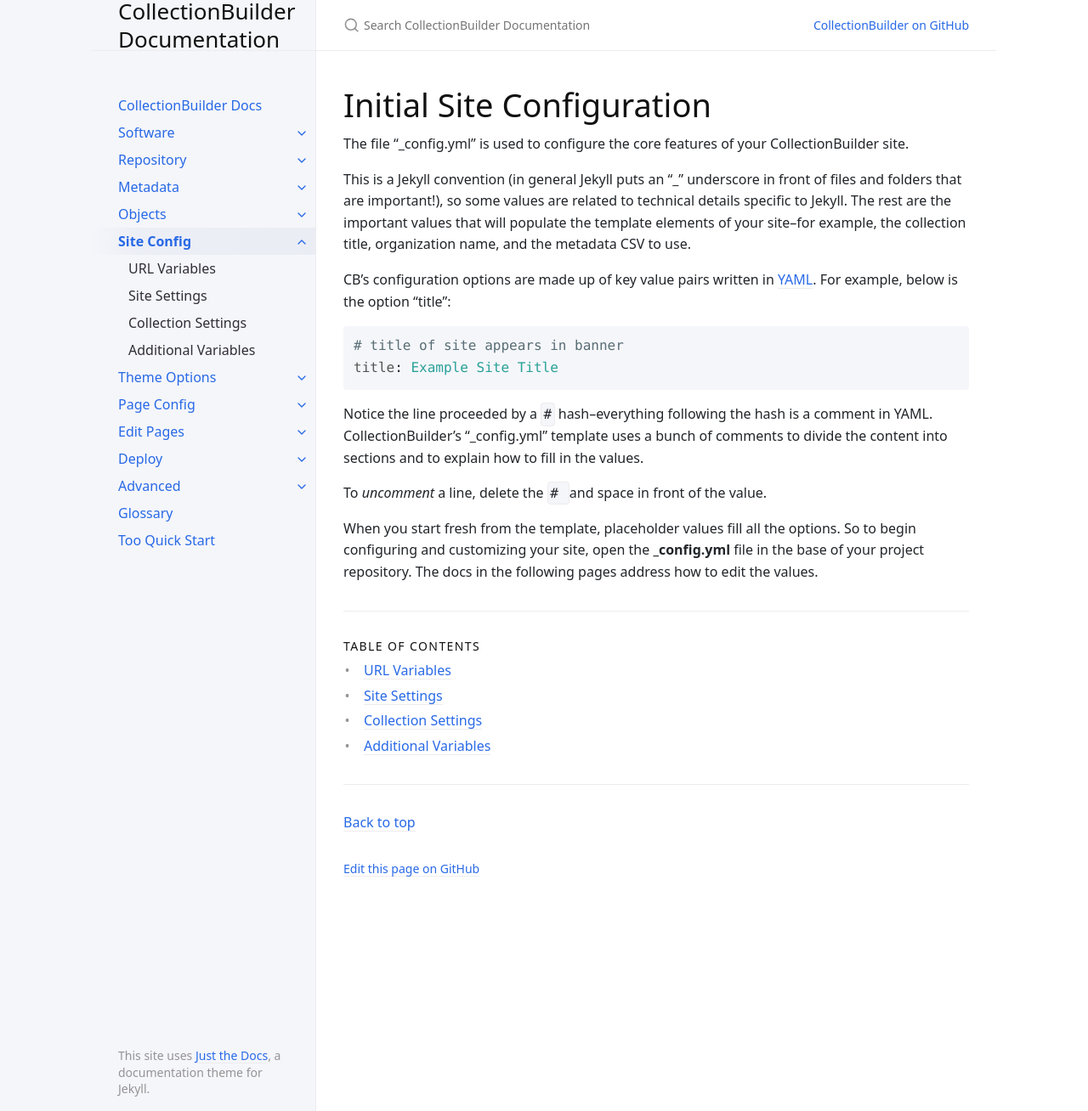
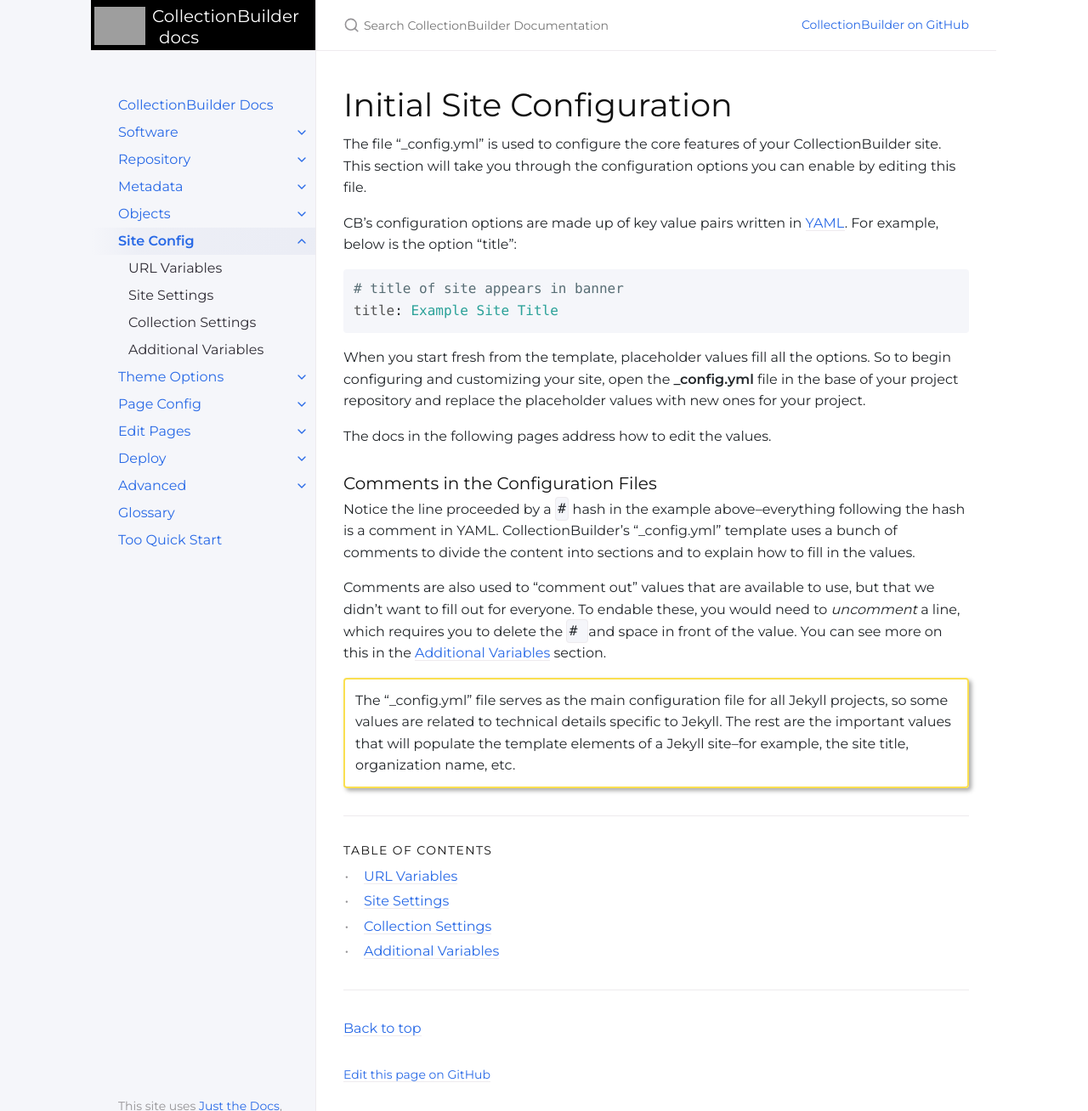
Before and after one commit to CollectionBuilder/cb-docs, a Jekyll site: the page built from docs/config/index.md, in a window 1280 px wide and 1308 px high. Shown: the whole window at 85% size. Built offline with Jekyll 4.4.1, drawn with Linux system fonts in a browser that asks for light colours.

Commit message:
header + some styling + some editing of content

````diff
--- a/_includes/head_custom.html
+++ b/_includes/head_custom.html
@@ -0,0 +1 @@
+<link href="https://fonts.googleapis.com/css?family=Montserrat|Montserrat:600&display=swap" rel="stylesheet">
--- a/_layouts/default.html
+++ b/_layouts/default.html
@@ -6,47 +6,105 @@ layout: table_wrappers
 
 <html lang="{{ site.lang | default: 'en-US' }}">
 {% include head.html %}
+
 <body>
+
   <svg xmlns="http://www.w3.org/2000/svg" style="display: none;">
     <symbol id="svg-link" viewBox="0 0 24 24">
       <title>Link</title>
-      <svg xmlns="http://www.w3.org/2000/svg" width="24" height="24" viewBox="0 0 24 24" fill="none" stroke="currentColor" stroke-width="2" stroke-linecap="round" stroke-linejoin="round" class="feather feather-link">
-        <path d="M10 13a5 5 0 0 0 7.54.54l3-3a5 5 0 0 0-7.07-7.07l-1.72 1.71"></path><path d="M14 11a5 5 0 0 0-7.54-.54l-3 3a5 5 0 0 0 7.07 7.07l1.71-1.71"></path>
+      <svg xmlns="http://www.w3.org/2000/svg" width="24" height="24" viewBox="0 0 24 24" fill="none"
+        stroke="currentColor" stroke-width="2" stroke-linecap="round" stroke-linejoin="round"
+        class="feather feather-link">
+        <path d="M10 13a5 5 0 0 0 7.54.54l3-3a5 5 0 0 0-7.07-7.07l-1.72 1.71"></path>
+        <path d="M14 11a5 5 0 0 0-7.54-.54l-3 3a5 5 0 0 0 7.07 7.07l1.71-1.71"></path>
       </svg>
     </symbol>
     <symbol id="svg-search" viewBox="0 0 24 24">
       <title>Search</title>
-      <svg xmlns="http://www.w3.org/2000/svg" width="24" height="24" viewBox="0 0 24 24" fill="none" stroke="currentColor" stroke-width="2" stroke-linecap="round" stroke-linejoin="round" class="feather feather-search">
-        <circle cx="11" cy="11" r="8"></circle><line x1="21" y1="21" x2="16.65" y2="16.65"></line>
+      <svg xmlns="http://www.w3.org/2000/svg" width="24" height="24" viewBox="0 0 24 24" fill="none"
+        stroke="currentColor" stroke-width="2" stroke-linecap="round" stroke-linejoin="round"
+        class="feather feather-search">
+        <circle cx="11" cy="11" r="8"></circle>
+        <line x1="21" y1="21" x2="16.65" y2="16.65"></line>
       </svg>
     </symbol>
     <symbol id="svg-menu" viewBox="0 0 24 24">
       <title>Menu</title>
-      <svg xmlns="http://www.w3.org/2000/svg" width="24" height="24" viewBox="0 0 24 24" fill="none" stroke="currentColor" stroke-width="2" stroke-linecap="round" stroke-linejoin="round" class="feather feather-menu">
-        <line x1="3" y1="12" x2="21" y2="12"></line><line x1="3" y1="6" x2="21" y2="6"></line><line x1="3" y1="18" x2="21" y2="18"></line>
+      <svg xmlns="http://www.w3.org/2000/svg" width="24" height="24" viewBox="0 0 24 24" fill="none"
+        stroke="currentColor" stroke-width="2" stroke-linecap="round" stroke-linejoin="round"
+        class="feather feather-menu">
+        <line x1="3" y1="12" x2="21" y2="12"></line>
+        <line x1="3" y1="6" x2="21" y2="6"></line>
+        <line x1="3" y1="18" x2="21" y2="18"></line>
       </svg>
     </symbol>
     <symbol id="svg-arrow-right" viewBox="0 0 24 24">
       <title>Expand</title>
-      <svg xmlns="http://www.w3.org/2000/svg" width="24" height="24" viewBox="0 0 24 24" fill="none" stroke="currentColor" stroke-width="2" stroke-linecap="round" stroke-linejoin="round" class="feather feather-chevron-right">
+      <svg xmlns="http://www.w3.org/2000/svg" width="24" height="24" viewBox="0 0 24 24" fill="none"
+        stroke="currentColor" stroke-width="2" stroke-linecap="round" stroke-linejoin="round"
+        class="feather feather-chevron-right">
         <polyline points="9 18 15 12 9 6"></polyline>
       </svg>
     </symbol>
     <symbol id="svg-doc" viewBox="0 0 24 24">
       <title>Document</title>
-      <svg xmlns="http://www.w3.org/2000/svg" width="24" height="24" viewBox="0 0 24 24" fill="none" stroke="currentColor" stroke-width="2" stroke-linecap="round" stroke-linejoin="round" class="feather feather-file">
-        <path d="M13 2H6a2 2 0 0 0-2 2v16a2 2 0 0 0 2 2h12a2 2 0 0 0 2-2V9z"></path><polyline points="13 2 13 9 20 9"></polyline>
+      <svg xmlns="http://www.w3.org/2000/svg" width="24" height="24" viewBox="0 0 24 24" fill="none"
+        stroke="currentColor" stroke-width="2" stroke-linecap="round" stroke-linejoin="round"
+        class="feather feather-file">
+        <path d="M13 2H6a2 2 0 0 0-2 2v16a2 2 0 0 0 2 2h12a2 2 0 0 0 2-2V9z"></path>
+        <polyline points="13 2 13 9 20 9"></polyline>
       </svg>
     </symbol>
   </svg>
-
   <div class="side-bar">
-    <div class="site-header">
-      <a href="{{ '/' | absolute_url }}" class="site-title lh-tight">{% include title.html %}</a>
+    <div class="site-header" style="background: black;">
+      <a class="text-white" href="https://collectionbuilder.github.io/" style="color:white; width: 25%; text-align:right">
+        <img class="pt-2" src="https://collectionbuilder.github.io/images/logo/cb-logo-solid-vgold-transparent.png"
+          style="height:53px">
+      </a>
+      <h3 class="v-align-middle ml-2 pt-5" style="width:75%"><a class="text-white" href="https://collectionbuilder.github.io/" style="color:white">
+        CollectionBuilder<br/>
+        <span class="ml-2">docs</span>
+      </a></h3>
       <a href="#" id="menu-button" class="site-button">
-        <svg viewBox="0 0 24 24" class="icon"><use xlink:href="#svg-menu"></use></svg>
+        <svg viewBox="0 0 24 24" class="icon">
+          <use xlink:href="#svg-menu"></use>
+        </svg>
       </a>
     </div>
+  </div>
+  <div class="main" id="top">
+    <div id="main-header" class="main-header" >
+      {% if site.search_enabled != false %}
+      <div class="search" style="position:fixed;top:0;z-index:1000">
+        <div class="search-input-wrap">
+          <input type="text" id="search-input" class="search-input" tabindex="0" placeholder="Search {{ site.title }}"
+            aria-label="Search {{ site.title }}" autocomplete="off">
+          <label for="search-input" class="search-label"><svg viewBox="0 0 24 24" class="search-icon">
+              <use xlink:href="#svg-search"></use>
+            </svg></label>
+        </div>
+        <div id="search-results" class="search-results"></div>
+      </div>
+      {% endif %}
+      {% include header_custom.html %}
+      {% if site.aux_links %}
+      <nav aria-label="Auxiliary" class="aux-nav">
+        <ul class="aux-nav-list">
+          {% for link in site.aux_links %}
+          <li class="aux-nav-list-item">
+            <a href="{{ link.last }}" class="site-button" {% if site.aux_links_new_tab %} target="_blank"
+              rel="noopener noreferrer" {% endif %}>
+              {{ link.first }}
+            </a>
+          </li>
+          {% endfor %}
+        </ul>
+      </nav>
+      {% endif %}
+    </div>
+  </div>
+  <div class="side-bar">
     <nav role="navigation" aria-label="Main" id="site-nav" class="site-nav">
       {% if site.just_the_docs.collections %}
       {% assign collections_size = site.just_the_docs.collections | size %}
@@ -66,39 +124,11 @@ layout: table_wrappers
       {% endif %}
     </nav>
     <footer class="site-footer">
-      This site uses <a href="https://github.com/pmarsceill/just-the-docs">Just the Docs</a>, a documentation theme for Jekyll.
+      This site uses <a href="https://github.com/pmarsceill/just-the-docs">Just the Docs</a>, a documentation theme for
+      Jekyll.
     </footer>
   </div>
   <div class="main" id="top">
-    <div id="main-header" class="main-header">
-      {% if site.search_enabled != false %}
-        <div class="search">
-          <div class="search-input-wrap">
-            <input type="text" id="search-input" class="search-input" tabindex="0" placeholder="Search {{ site.title }}" aria-label="Search {{ site.title }}" autocomplete="off">
-            <label for="search-input" class="search-label"><svg viewBox="0 0 24 24" class="search-icon"><use xlink:href="#svg-search"></use></svg></label>
-          </div>
-          <div id="search-results" class="search-results"></div>
-        </div>
-      {% endif %}
-      {% include header_custom.html %}
-      {% if site.aux_links %}
-        <nav aria-label="Auxiliary" class="aux-nav">
-          <ul class="aux-nav-list">
-            {% for link in site.aux_links %}
-              <li class="aux-nav-list-item">
-                <a href="{{ link.last }}" class="site-button"
-                  {% if site.aux_links_new_tab %}
-                  target="_blank" rel="noopener noreferrer"
-                  {% endif %}
-                >
-                  {{ link.first }}
-                </a>
-              </li>
-            {% endfor %}
-          </ul>
-        </nav>
-      {% endif %}
-    </div>
     <div id="main-content-wrap" class="main-content-wrap">
       {% unless page.url == "/" %}
       {% if page.parent %}
@@ -132,7 +162,10 @@ layout: table_wrappers
       {% endunless %}
       <div id="main-content" class="main-content" role="main">
         {% if site.heading_anchors != false %}
-          {% include vendor/anchor_headings.html html=content beforeHeading="true" anchorBody="<svg viewBox=\"0 0 16 16\" aria-hidden=\"true\"><use xlink:href=\"#svg-link\"></use></svg>" anchorClass="anchor-heading" anchorAttrs="aria-labelledby=\"%html_id%\"" %}
+        {% include vendor/anchor_headings.html html=content beforeHeading="true" anchorBody="<svg viewBox=\"0 0 16 16\"
+          aria-hidden=\"true\">
+          <use xlink:href=\"#svg-link\"></use>
+        </svg>" anchorClass="anchor-heading" anchorAttrs="aria-labelledby=\"%html_id%\"" %}
         {% else %}
         {{ content }}
         {% endif %}
@@ -166,7 +200,8 @@ layout: table_wrappers
           <div class="d-flex mt-2">
             {% if site.last_edit_timestamp and site.last_edit_time_format and page.last_modified_date %}
             <p class="text-small text-grey-dk-000 mb-0 mr-2">
-                    Page last modified: <span class="d-inline-block">{{ page.last_modified_date | date: site.last_edit_time_format }}</span>.
+              Page last modified: <span class="d-inline-block">{{ page.last_modified_date | date:
+                site.last_edit_time_format }}</span>.
             </p>
             {% endif %}
             {% if
@@ -177,7 +212,8 @@ layout: table_wrappers
             site.gh_edit_view_mode
             %}
             <p class="text-small text-grey-dk-000 mb-0">
-                    <a href="{{ site.gh_edit_repository }}/{{ site.gh_edit_view_mode }}/{{ site.gh_edit_branch }}{% if site.gh_edit_source %}/{{ site.gh_edit_source }}{% endif %}/{{ page.path }}" id="edit-this-page">{{ site.gh_edit_link_text }}</a>
+              <a href="{{ site.gh_edit_repository }}/{{ site.gh_edit_view_mode }}/{{ site.gh_edit_branch }}{% if site.gh_edit_source %}/{{ site.gh_edit_source }}{% endif %}/{{ page.path }}"
+                id="edit-this-page">{{ site.gh_edit_link_text }}</a>
             </p>
             {% endif %}
           </div>
@@ -191,7 +227,9 @@ layout: table_wrappers
     {% if site.search_enabled != false %}
     {% if site.search.button %}
     <a href="#" id="search-button" class="search-button">
-          <svg viewBox="0 0 24 24" class="icon"><use xlink:href="#svg-search"></use></svg>
+      <svg viewBox="0 0 24 24" class="icon">
+        <use xlink:href="#svg-search"></use>
+      </svg>
     </a>
     {% endif %}
 
@@ -199,4 +237,5 @@ layout: table_wrappers
     {% endif %}
   </div>
 </body>
+
 </html>
--- a/_sass/support/_variables.scss
+++ b/_sass/support/_variables.scss
@@ -2,7 +2,7 @@
 // Typography
 //
 
-$body-font-family: system-ui, -apple-system, BlinkMacSystemFont, "Segoe UI",
+$body-font-family: "Montserrat", system-ui, -apple-system, BlinkMacSystemFont, "Segoe UI",
   Roboto, "Helvetica Neue", Arial, sans-serif !default;
 $mono-font-family: "SFMono-Regular", Menlo, Consolas, Monospace !default;
 $root-font-size: 16px !default; // Base font-size for rems
--- a/docs/config/index.md
+++ b/docs/config/index.md
@@ -6,24 +6,26 @@ nav_order: 4
 
 # Initial Site Configuration
 
-The file "_config.yml" is used to configure the core features of your CollectionBuilder site.
+The file "_config.yml" is used to configure the core features of your CollectionBuilder site. This section will take you through the configuration options you can enable by editing this file.
 
-This is a Jekyll convention (in general Jekyll puts an "_" underscore in front of files and folders that are important!), so some values are related to technical details specific to Jekyll.
-The rest are the important values that will populate the template elements of your site--for example, the collection title, organization name, and the metadata CSV to use.
-
-CB's configuration options are made up of key value pairs written in [YAML]({{ '/docs/glossary/#yaml' | relative_url }}).
-For example, below is the option "title":
+CB's configuration options are made up of key value pairs written in [YAML]({{ '/docs/glossary/#yaml' | relative_url }}). For example, below is the option "title":
 
 ```yaml
 # title of site appears in banner
 title: Example Site Title
 ```
 
-Notice the line proceeded by a `#` hash--everything following the hash is a comment in YAML.
+When you start fresh from the template, placeholder values fill all the options.
+So to begin configuring and customizing your site, open the **_config.yml** file in the base of your project repository and replace the placeholder values with new ones for your project.
+
+The docs in the following pages address how to edit the values.
+
+### Comments in the Configuration Files
+
+Notice the line proceeded by a `#` hash in the example above--everything following the hash is a comment in YAML.
 CollectionBuilder's "_config.yml" template uses a bunch of comments to divide the content into sections and to explain how to fill in the values.
 
-To *uncomment* a line, delete the `# ` and space in front of the value.
+Comments are also used to "comment out" values that are available to use, but that we didn't want to fill out for everyone. To endable these, you would need to *uncomment* a line, which requires you to delete the `# ` and space in front of the value. You can see more on this in the [Additional Variables](additional/) section.
 
-When you start fresh from the template, placeholder values fill all the options.
-So to begin configuring and customizing your site, open the **_config.yml** file in the base of your project repository.
-The docs in the following pages address how to edit the values.
+{:.alert .alert-yellow .mt-4}
+The "_config.yml" file serves as the main configuration file for all Jekyll projects, so some values are related to technical details specific to Jekyll. The rest are the important values that will populate the template elements of a Jekyll site--for example, the site title, organization name, etc.
````
Also changed, not shown: other parts of _layouts/default.html (+2 -1 lines), index.md (+1 -5 lines). Lines whose indentation alone changed are shown as unchanged.
